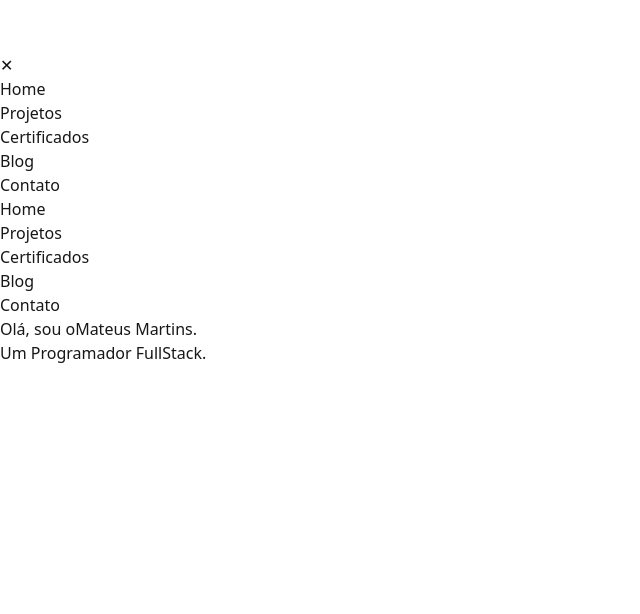
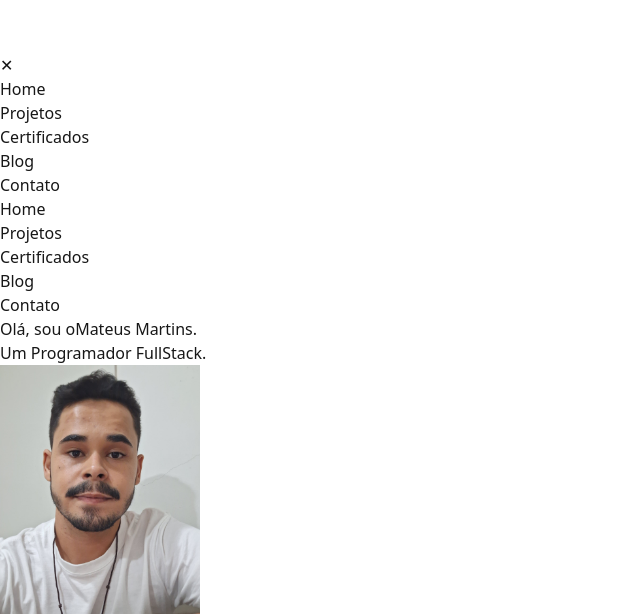
Before and after one commit to 1mateusbarbozamartins/portfolio, a Next.js app: page / in a window 1280 px wide. Shown: the part 1251-1865 px from the top of the page, without its empty margins (0-640 px from the left). Before the commit the page ends 1616 px from the top, so only its background shows below. Built offline with nearby package versions, Linux system fonts and the light colour scheme.

Commit message:
Adicionando foto no banner

```diff
--- a/src/components/Banner/ImagemBanner.tsx
+++ b/src/components/Banner/ImagemBanner.tsx
@@ -1,6 +1,17 @@
+import Image from 'next/image'
+
 export default function ImagemBanner() {
     return (
-        <div className="bg-red-50 h-full w-10 flex-1">
+        <div className='flex items-center gap-10 w-full mt-10'>
+           <div className='bg-[#2978B5] h-1 w-full'></div>
+           <Image
+                src="/images/fotoPerfil.jpeg"
+                alt="Foto de Perfil Mateus Barboza Martins"
+                width={200}
+                height={200}
+                className='rounded-full'
+            />
+           <div className='bg-[#2978B5] h-1 w-full'></div>
         </div>
     )
 }
--- a/src/components/Banner/TextoBanner.tsx
+++ b/src/components/Banner/TextoBanner.tsx
@@ -8,7 +8,7 @@ export default function TextoBanner() {
             font-bold
         `}>
             <h1 className={`
-                text-5xl
+                text-[6vw] lg:text-[3vw]
             `}>
                 Olá, sou o
                 <span
@@ -19,7 +19,7 @@ export default function TextoBanner() {
             </h1>
             <h2 className={`
                 mt-10
-                text-3xl
+                text-[4vw] lg:text-[2vw]
             `}>
                 Um Programador FullStack.
             </h2>
--- a/src/components/Banner/index.tsx
+++ b/src/components/Banner/index.tsx
@@ -4,6 +4,10 @@ import TextoBanner from "./TextoBanner";
 export default function Banner() {
     return (
         <div className={`
+            flex
+            flex-col
+            justify-center
+            items-center
             mt-20
             text-[#444444]
         `}>
```
Also changed, not shown: public/images/fotoPerfil.jpeg (added).
